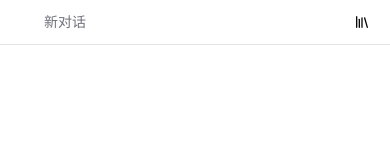
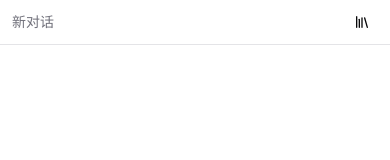
Before and after one commit to JulianChu00/deepseek-chat-next, a Next.js app: page / in a window 390 px wide. Shown: the top 160 px of the page. Built offline with nearby package versions, Linux system fonts and the light colour scheme.

Commit message:
fix: animate hamburger width in sync with sidebar

```diff
--- a/src/components/ChatMain.tsx
+++ b/src/components/ChatMain.tsx
@@ -97,11 +97,11 @@ const sessions = useChatStore((s) => s.sessions)
         <Button
           variant="ghost"
           size="icon"
-          className="h-8 w-8"
+          className={`h-8 overflow-hidden transition-all duration-300 ${sidebarCollapsed ? 'w-8' : 'w-0'}`}
           onClick={onToggleSidebar}
           disabled={!sidebarCollapsed}
         >
-          <Menu className={`h-4 w-4 transition-opacity duration-300 ${sidebarCollapsed ? 'opacity-100' : 'opacity-0'}`} />
+          <Menu className="h-4 w-4" />
         </Button>
         <span className="flex-1 truncate text-sm text-muted-foreground">
           {activeSession.title}
```
